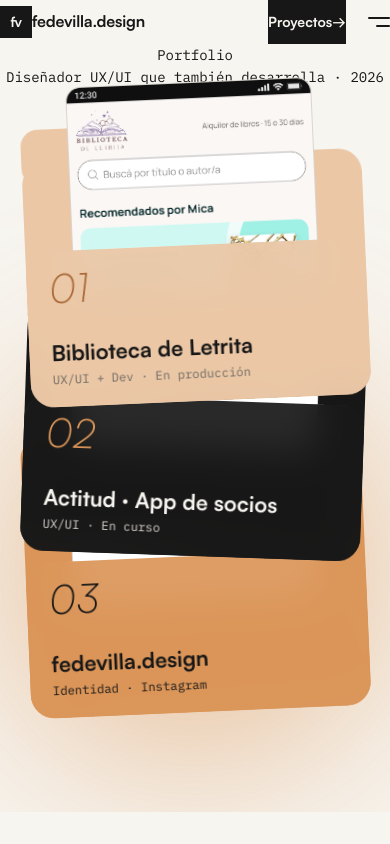
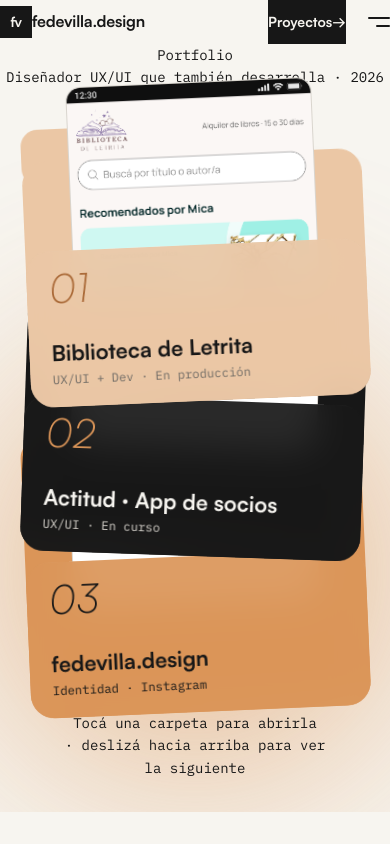
Before and after one commit to Federicovilla09/fedevilla-design-portfolio, a Next.js app: page / in a window 390 px wide. Built offline with nearby package versions, Linux system fonts and the light colour scheme.

Commit message:
feat: motion del hero, toque para abrir y mazo deslizable

```diff
--- a/package.json
+++ b/package.json
@@ -9,6 +9,7 @@
     "lint": "eslint"
   },
   "dependencies": {
+    "motion": "^14.12.0",
     "next": "16.4.5",
     "react": "19.3.0",
     "react-dom": "19.3.0"
--- a/src/app/page.module.css
+++ b/src/app/page.module.css
@@ -89,3 +89,34 @@
     order: -1; /* "Tu proyecto" va primera, como en Figma */
   }
 }
+
+/* Ayuda para mobile */
+.hint {
+  position: relative;
+  text-align: center;
+  max-width: 280px;
+}
+
+/* El halo respira suavemente */
+.halo {
+  animation: breathe 8s ease-in-out infinite;
+}
+
+@keyframes breathe {
+  0%, 100% { scale: 1; }
+  50% { scale: 1.15; }
+}
+
+/* La carpeta de arriba se puede arrastrar */
+.item:first-child {
+  touch-action: none;
+}
+
+@media (min-width: 768px) {
+  .hint {
+    display: none;
+  }
+  .item:first-child {
+    touch-action: auto;
+  }
+}
--- a/src/app/page.tsx
+++ b/src/app/page.tsx
@@ -1,4 +1,5 @@
-import Folder from "@/components/project/Folder";
+import HeroDeck from "@/components/project/HeroDeck";
+import HeroTitles from "@/components/project/HeroTitles";
 import { projects } from "@/content/projects";
 import styles from "./page.module.css";
 
@@ -6,22 +7,11 @@ export default function Home() {
   return (
     <main className={styles.hero}>
       <span className={styles.halo} aria-hidden="true" />
-
-      <div className={styles.titles}>
-        <h1 className="t-display">Portfolio</h1>
-        <p className="t-small t-secundario">Diseñador UX/UI que también desarrolla · 2026</p>
-      </div>
-
-      <ul className={styles.deck} aria-label="Proyectos">
-        {projects.map((project, i) => (
-          <li key={project.slug} className={styles.item} style={{ zIndex: projects.length - i }}>
-            <Folder project={project} />
-          </li>
-        ))}
-        <li className={`${styles.item} ${styles.ctaItem}`}>
-          <Folder variant="cta" />
-        </li>
-      </ul>
+      <HeroTitles />
+      <HeroDeck projects={projects} />
+      <p className={`t-small t-secundario ${styles.hint}`}>
+        Tocá una carpeta para abrirla · deslizá hacia arriba para ver la siguiente
+      </p>
     </main>
   );
 }
--- a/src/components/project/Folder.module.css
+++ b/src/components/project/Folder.module.css
@@ -88,14 +88,16 @@
   color: var(--folder-meta);
 }
 
-/* Al pasar el mouse (o enfocar con teclado) la portada sube */
+/* Hover, foco con teclado o abierta por toque: la portada sube */
 .folder:hover .cover,
-.folder:focus-visible .cover {
+.folder:focus-visible .cover,
+.open .cover {
   transform: translateY(-16%) scale(1.04);
 }
 
 .folder:hover .front,
-.folder:focus-visible .front {
+.folder:focus-visible .front,
+.open .front {
   transform: translateY(2%);
 }
 
--- a/src/components/project/Folder.tsx
+++ b/src/components/project/Folder.tsx
@@ -13,9 +13,10 @@ const PALETTE = {
 type FolderProps = {
   project?: Project;
   variant?: "project" | "cta";
+  open?: boolean;
 };
 
-export default function Folder({ project, variant = "project" }: FolderProps) {
+export default function Folder({ project, variant = "project", open = false }: FolderProps) {
   // Carpeta punteada "Tu proyecto", que invita a escribir
   if (variant === "cta" || !project) {
     return (
@@ -40,7 +41,9 @@ export default function Folder({ project, variant = "project" }: FolderProps) {
   } as React.CSSProperties;
 
   return (
-    <Link href={`/proyectos/${project.slug}`} className={styles.folder} style={vars}>
+    <Link href={`/proyectos/${project.slug}`}
+      className={`${styles.folder} ${open ? styles.open : ""}`}
+      style={vars}>
       <span className={styles.tab} aria-hidden="true" />
       <span className={styles.body} aria-hidden="true" />
       <span className={styles.cover} aria-hidden="true">
--- /dev/null
+++ b/src/components/project/HeroDeck.tsx
@@ -0,0 +1,82 @@
+"use client";
+
+import { useRef, useState } from "react";
+import { motion, useReducedMotion } from "motion/react";
+import Folder from "@/components/project/Folder";
+import type { Project } from "@/content/projects";
+import { useMediaQuery } from "@/lib/useMediaQuery";
+import { EASE_OUT, DURATION } from "@/lib/motion";
+import styles from "@/app/page.module.css";
+
+export default function HeroDeck({ projects }: { projects: Project[] }) {
+  const isMobile = useMediaQuery("(max-width: 767px)");
+  const reduce = useReducedMotion();
+
+  // Orden actual del mazo (en mobile cambia al deslizar)
+  const [order, setOrder] = useState(projects.map((p) => p.slug));
+  // Carpeta abierta por toque
+  const [active, setActive] = useState<string | null>(null);
+  // Evita que soltar un arrastre cuente como toque
+  const dragged = useRef(false);
+
+  const list = isMobile
+    ? order.map((slug) => projects.find((p) => p.slug === slug)!)
+    : projects;
+
+  const sendToBack = () => {
+    setOrder((prev) => [...prev.slice(1), prev[0]]);
+    setActive(null);
+  };
+
+  return (
+    <ul className={styles.deck} aria-label="Proyectos">
+      {list.map((project, i) => {
+        const isTop = i === 0;
+        return (
+          <motion.li
+            key={project.slug}
+            layout
+            className={styles.item}
+            style={{ zIndex: list.length - i }}
+            initial={{ opacity: 0, y: reduce ? 0 : 80 }}
+            animate={{ opacity: 1, y: 0 }}
+            transition={{
+              default: { duration: DURATION.slow, ease: EASE_OUT, delay: 0.45 + i * 0.12 },
+              layout: { duration: DURATION.base, ease: EASE_OUT },
+            }}
+            drag={isMobile && isTop && !reduce ? "y" : false}
+            dragConstraints={{ top: 0, bottom: 0 }}
+            dragElastic={0.6}
+            onDragStart={() => {
+              dragged.current = true;
+            }}
+            onDragEnd={(_, info) => {
+              if (info.offset.y < -60 || info.velocity.y < -400) sendToBack();
+              setTimeout(() => {
+                dragged.current = false;
+              }, 50);
+            }}
+            onClickCapture={(e) => {
+              // Mobile: el primer toque abre la carpeta, el segundo entra al proyecto
+              if (dragged.current || (isMobile && active !== project.slug)) {
+                e.preventDefault();
+                if (!dragged.current) setActive(project.slug);
+              }
+            }}
+          >
+            <Folder project={project} open={active === project.slug} />
+          </motion.li>
+        );
+      })}
+
+      <motion.li
+        className={`${styles.item} ${styles.ctaItem}`}
+        initial={{ opacity: 0, y: reduce ? 0 : 80 }}
+        animate={{ opacity: 1, y: 0 }}
+        transition={{ duration: DURATION.slow, ease: EASE_OUT, delay: 0.45 }}
+      >
+        <Folder variant="cta" />
+      </motion.li>
+    </ul>
+  );
+}
--- /dev/null
+++ b/src/components/project/HeroTitles.tsx
@@ -0,0 +1,31 @@
+"use client";
+
+import { motion, useReducedMotion } from "motion/react";
+import { EASE_OUT, DURATION } from "@/lib/motion";
+import styles from "@/app/page.module.css";
+
+export default function HeroTitles() {
+  const reduce = useReducedMotion();
+  const from = { opacity: 0, y: reduce ? 0 : 24 };
+
+  return (
+    <div className={styles.titles}>
+      <motion.h1
+        className="t-display"
+        initial={from}
+        animate={{ opacity: 1, y: 0 }}
+        transition={{ duration: DURATION.slow, ease: EASE_OUT, delay: 0.1 }}
+      >
+        Portfolio
+      </motion.h1>
+      <motion.p
+        className="t-small t-secundario"
+        initial={from}
+        animate={{ opacity: 1, y: 0 }}
+        transition={{ duration: DURATION.slow, ease: EASE_OUT, delay: 0.3 }}
+      >
+        Diseñador UX/UI que también desarrolla · 2026
+      </motion.p>
+    </div>
+  );
+}
--- /dev/null
+++ b/src/lib/motion.ts
@@ -0,0 +1,8 @@
+// Curva de salida suave: arranca rápido y frena despacio
+export const EASE_OUT = [0.22, 1, 0.36, 1] as const;
+
+export const DURATION = {
+  fast: 0.25,
+  base: 0.5,
+  slow: 0.7,
+};
--- /dev/null
+++ b/src/lib/useMediaQuery.ts
@@ -0,0 +1,21 @@
+"use client";
+
+import { useCallback, useSyncExternalStore } from "react";
+
+export function useMediaQuery(query: string) {
+  // Le dice a React cómo enterarse cuando cambia el tamaño de pantalla
+  const subscribe = useCallback(
+    (onChange: () => void) => {
+      const media = window.matchMedia(query);
+      media.addEventListener("change", onChange);
+      return () => media.removeEventListener("change", onChange);
+    },
+    [query],
+  );
+
+  return useSyncExternalStore(
+    subscribe,
+    () => window.matchMedia(query).matches, // valor en el navegador
+    () => false, // valor en el servidor, donde no hay pantalla
+  );
+}
```
Also changed, not shown: 1 other file (tests, documents, lock files or other folders).
